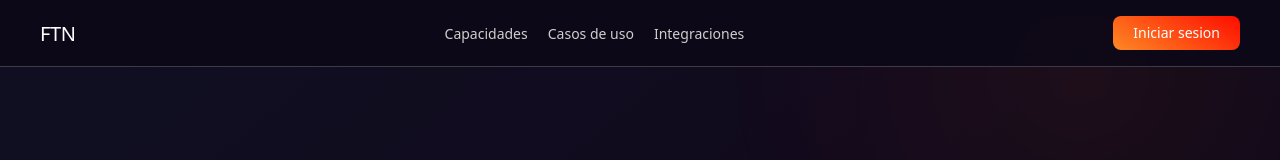
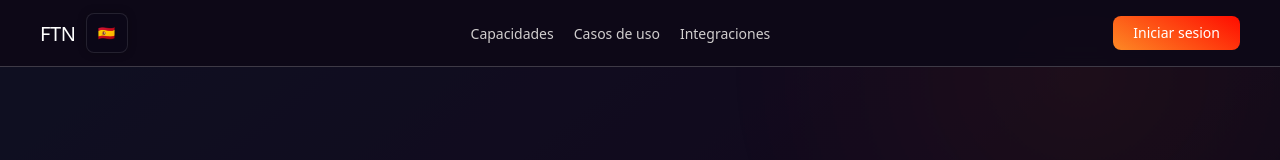
Before and after one commit to FcoTebar93/FTN, a Preact app in the folder frontend/: page / in a window 1280 px wide. Shown: the top 160 px of the page. Built offline with nearby package versions, Linux system fonts and the light colour scheme; no server answers.

Commit message:
feat(landing): Added multilingual support

```diff
--- a/frontend/src/features/landing/LandingPage.tsx
+++ b/frontend/src/features/landing/LandingPage.tsx
@@ -1,7 +1,37 @@
 import heroFtnImage from "../../../../ftn.png";
-import { useEffect } from "preact/hooks";
+import { useEffect, useState } from "preact/hooks";
 
-const capabilities = [
+type Locale = "es" | "en";
+
+const translations: Record<
+  Locale,
+  {
+    nav: { capabilities: string; useCases: string; integrations: string; login: string; switchTo: string };
+    hero: { kicker: string; title: string; body: string; alt: string };
+    capabilities: { title: string; intro: string; items: Array<{ title: string; description: string }> };
+    useCases: { labels: string[]; title: string; body: string };
+    integrations: { title: string; aria: string; items: string[] };
+    proof: Array<{ label: string; title: string; body: string }>;
+  }
+> = {
+  es: {
+    nav: {
+      capabilities: "Capacidades",
+      useCases: "Casos de uso",
+      integrations: "Integraciones",
+      login: "Iniciar sesion",
+      switchTo: "EN"
+    },
+    hero: {
+      kicker: "Workflow engine de nueva generacion",
+      title: "Automatiza procesos complejos con un motor FTN determinista y multi-worker.",
+      body: "FTN es una plataforma de orquestacion para construir flujos robustos con event sourcing, snapshots, ejecucion reproducible y un DSL diseñado para sistemas reales.",
+      alt: "FTN automatiza conecta transforma"
+    },
+    capabilities: {
+      title: "Arquitectura pensada para produccion",
+      intro: "No es solo un canvas bonito: FTN separa core, runtime e infraestructura para mantener escalabilidad y mantenibilidad a largo plazo.",
+      items: [
         {
           title: "Motor determinista con replay",
           description:
@@ -17,22 +47,112 @@ const capabilities = [
           description:
             "Persistencia append-only con snapshots periódicos para escalar lectura, rehidratación y recovery."
         }
-];
-
-const useCases = ["Onboarding híbrido", "Cobros y checkout", "Alertas y notificaciones", "Operaciones logísticas"];
-
-const integrations = [
-  "Stripe",
-  "Slack",
-  "Email",
-  "CRM",
-  "Storage",
-  "Redis",
-  "HTTP APIs",
-  "Sistemas legacy"
-];
+      ]
+    },
+    useCases: {
+      labels: ["Onboarding híbrido", "Cobros y checkout", "Alertas y notificaciones", "Operaciones logísticas"],
+      title: "Del trigger al resultado, sin caos operacional",
+      body: "Orquesta flujos de negocio con validaciones, pagos, notificaciones y acciones externas en un solo recorrido auditable. Si algo falla, puedes reintentar por actividad sin reiniciar todo el proceso."
+    },
+    integrations: {
+      title: "Integraciones listas para conectar",
+      aria: "Integraciones disponibles",
+      items: ["Stripe", "Slack", "Email", "CRM", "Storage", "Redis", "HTTP APIs", "Sistemas legacy"]
+    },
+    proof: [
+      {
+        label: "Determinismo",
+        title: "100% replayable",
+        body: "Tu estado se puede reconstruir de forma consistente para auditoria y debugging."
+      },
+      {
+        label: "Escalabilidad",
+        title: "Multi-worker nativo",
+        body: "Separa workers de workflow y actividades para distribuir carga sin romper invariantes."
+      },
+      {
+        label: "Productividad",
+        title: "DSL orientado a dominio",
+        body: "Modela procesos de negocio complejos en TypeScript con primitives claras y testeables."
+      }
+    ]
+  },
+  en: {
+    nav: {
+      capabilities: "Capabilities",
+      useCases: "Use Cases",
+      integrations: "Integrations",
+      login: "Sign in",
+      switchTo: "ES"
+    },
+    hero: {
+      kicker: "Next-generation workflow engine",
+      title: "Automate complex processes with a deterministic, multi-worker FTN engine.",
+      body: "FTN is an orchestration platform to build robust flows with event sourcing, snapshots, reproducible execution, and a DSL designed for real systems.",
+      alt: "FTN automate connect transform"
+    },
+    capabilities: {
+      title: "Architecture designed for production",
+      intro: "This is not just a pretty canvas: FTN separates core, runtime, and infrastructure to keep long-term scalability and maintainability.",
+      items: [
+        {
+          title: "Deterministic engine with replay",
+          description:
+            "Every run is rebuilt from events for full reproducibility, precise debugging, and safe multi-worker operation."
+        },
+        {
+          title: "FTN DSL for real orchestration",
+          description:
+            "Define workflows with activities, parallelism, joins, retries, waits, and signals without losing state control."
+        },
+        {
+          title: "Event sourcing + snapshots",
+          description:
+            "Append-only persistence with periodic snapshots to scale reads, rehydration, and recovery."
+        }
+      ]
+    },
+    useCases: {
+      labels: ["Hybrid onboarding", "Billing and checkout", "Alerts and notifications", "Logistics operations"],
+      title: "From trigger to outcome, without operational chaos",
+      body: "Orchestrate business flows with validations, payments, notifications, and external actions in one auditable path. If something fails, retry per activity without restarting the whole process."
+    },
+    integrations: {
+      title: "Integrations ready to connect",
+      aria: "Available integrations",
+      items: ["Stripe", "Slack", "Email", "CRM", "Storage", "Redis", "HTTP APIs", "Legacy systems"]
+    },
+    proof: [
+      {
+        label: "Determinism",
+        title: "100% replayable",
+        body: "Your state can be reconstructed consistently for auditability and debugging."
+      },
+      {
+        label: "Scalability",
+        title: "Native multi-worker",
+        body: "Split workflow and activity workers to distribute load without breaking invariants."
+      },
+      {
+        label: "Productivity",
+        title: "Domain-oriented DSL",
+        body: "Model complex business processes in TypeScript with clear, testable primitives."
+      }
+    ]
+  }
+};
 
 export function LandingPage() {
+  const [locale, setLocale] = useState<Locale>(() => {
+    const stored = typeof window !== "undefined" ? window.localStorage.getItem("ftn_locale") : null;
+    return stored === "en" ? "en" : "es";
+  });
+  const t = translations[locale];
+
+  useEffect(() => {
+    window.localStorage.setItem("ftn_locale", locale);
+  }, [locale]);
+
   useEffect(() => {
     const nodes = Array.from(document.querySelectorAll<HTMLElement>(".reveal-on-scroll"));
     if (nodes.length === 0) return;
@@ -61,17 +181,28 @@ export function LandingPage() {
     <div className="landing">
       <header className="landing-nav">
         <div className="landing-nav-inner">
+          <div className="landing-brand-wrap">
             <a className="landing-brand" href="/">
               FTN
             </a>
+            <button
+              type="button"
+              className="landing-btn landing-btn-ghost landing-lang-toggle"
+              onClick={() => setLocale((curr) => (curr === "es" ? "en" : "es"))}
+              aria-label={locale === "es" ? "Switch language to English" : "Cambiar idioma a español"}
+              title={locale === "es" ? "Switch to English" : "Cambiar a español"}
+            >
+              <span aria-hidden="true">{locale === "es" ? "🇪🇸" : "🇬🇧"}</span>
+            </button>
+          </div>
           <nav className="landing-links" aria-label="Navegacion principal">
-            <a href="#capabilities">Capacidades</a>
-            <a href="#use-cases">Casos de uso</a>
-            <a href="#integrations">Integraciones</a>
+            <a href="#capabilities">{t.nav.capabilities}</a>
+            <a href="#use-cases">{t.nav.useCases}</a>
+            <a href="#integrations">{t.nav.integrations}</a>
           </nav>
           <div className="landing-nav-actions">
             <a className="landing-btn landing-btn-primary" href="/login">
-              Iniciar sesion
+              {t.nav.login}
             </a>
           </div>
         </div>
@@ -82,19 +213,18 @@ export function LandingPage() {
           <div className="landing-container landing-hero-grid">
             <div className="landing-hero-copy">
               <p className="landing-kicker reveal-on-scroll reveal-from-left reveal-delay-1">
-                Workflow engine de nueva generacion
+                {t.hero.kicker}
               </p>
               <h1 className="reveal-on-scroll reveal-from-left reveal-delay-2">
-                Automatiza procesos complejos con un motor FTN determinista y multi-worker.
+                {t.hero.title}
               </h1>
               <p className="reveal-on-scroll reveal-from-left reveal-delay-3">
-                FTN es una plataforma de orquestacion para construir flujos robustos con event sourcing, snapshots,
-                ejecucion reproducible y un DSL diseñado para sistemas reales.
+                {t.hero.body}
               </p>
             </div>
             <div className="landing-bolt reveal-on-scroll reveal-from-right reveal-delay-0" aria-hidden="true">
               <div className="landing-hero-image-frame">
-                <img className="landing-hero-image" src={heroFtnImage} alt="FTN automatiza conecta transforma" />
+                <img className="landing-hero-image" src={heroFtnImage} alt={t.hero.alt} />
               </div>
             </div>
           </div>
@@ -102,13 +232,10 @@ export function LandingPage() {
 
         <section id="capabilities" className="landing-section reveal-on-scroll reveal-delay-1">
           <div className="landing-container">
-            <h2>Arquitectura pensada para produccion</h2>
-            <p className="landing-section-intro">
-              No es solo un canvas bonito: FTN separa core, runtime e infraestructura para mantener escalabilidad y
-              mantenibilidad a largo plazo.
-            </p>
+            <h2>{t.capabilities.title}</h2>
+            <p className="landing-section-intro">{t.capabilities.intro}</p>
             <div className="landing-card-grid">
-              {capabilities.map((item) => (
+              {t.capabilities.items.map((item) => (
                 <article key={item.title} className="landing-feature-card">
                   <h3>{item.title}</h3>
                   <p>{item.description}</p>
@@ -120,34 +247,31 @@ export function LandingPage() {
 
         <section id="use-cases" className="landing-section landing-section-panel reveal-on-scroll reveal-delay-1">
           <div className="landing-container landing-split">
-            <aside className="landing-pill-list" aria-label="Categorias de casos de uso">
-              {useCases.map((label) => (
+            <aside className="landing-pill-list" aria-label="Use case categories">
+              {t.useCases.labels.map((label) => (
                 <span key={label} className="landing-pill">
                   {label}
                 </span>
               ))}
             </aside>
             <div className="landing-panel">
-              <h2>Del trigger al resultado, sin caos operacional</h2>
-              <p>
-                Orquesta flujos de negocio con validaciones, pagos, notificaciones y acciones externas en un solo
-                recorrido auditable. Si algo falla, puedes reintentar por actividad sin reiniciar todo el proceso.
-              </p>
+              <h2>{t.useCases.title}</h2>
+              <p>{t.useCases.body}</p>
             </div>
           </div>
         </section>
 
         <section id="integrations" className="landing-section reveal-on-scroll reveal-delay-2">
           <div className="landing-container">
-            <h2>Integraciones listas para conectar</h2>
-            <div className="landing-integrations-marquee" aria-label="Integraciones disponibles">
+            <h2>{t.integrations.title}</h2>
+            <div className="landing-integrations-marquee" aria-label={t.integrations.aria}>
               <div className="landing-integrations-track">
-                {integrations.map((name) => (
+                {t.integrations.items.map((name) => (
                   <span key={`a-${name}`} className="landing-integration-chip">
                     {name}
                   </span>
                 ))}
-                {integrations.map((name) => (
+                {t.integrations.items.map((name) => (
                   <span key={`b-${name}`} className="landing-integration-chip">
                     {name}
                   </span>
@@ -159,21 +283,13 @@ export function LandingPage() {
 
         <section className="landing-section reveal-on-scroll reveal-delay-2">
           <div className="landing-container landing-proof-grid">
-            <article className="landing-proof-card">
-              <p className="landing-proof-label">Determinismo</p>
-              <strong>100% replayable</strong>
-              <p>Tu estado se puede reconstruir de forma consistente para auditoria y debugging.</p>
+            {t.proof.map((item) => (
+              <article key={item.label} className="landing-proof-card">
+                <p className="landing-proof-label">{item.label}</p>
+                <strong>{item.title}</strong>
+                <p>{item.body}</p>
               </article>
-            <article className="landing-proof-card">
-              <p className="landing-proof-label">Escalabilidad</p>
-              <strong>Multi-worker nativo</strong>
-              <p>Separa workers de workflow y actividades para distribuir carga sin romper invariantes.</p>
-            </article>
-            <article className="landing-proof-card">
-              <p className="landing-proof-label">Productividad</p>
-              <strong>DSL orientado a dominio</strong>
-              <p>Modela procesos de negocio complejos en TypeScript con primitives claras y testeables.</p>
-            </article>
+            ))}
           </div>
         </section>
       </main>
--- a/frontend/src/styles/global.css
+++ b/frontend/src/styles/global.css
@@ -1318,6 +1318,12 @@
     font-weight: 400;
   }
 
+  .landing-brand-wrap {
+    display: inline-flex;
+    align-items: center;
+    gap: 10px;
+  }
+
   .landing-links {
     display: flex;
     gap: 20px;
@@ -1336,6 +1342,16 @@
   .landing-nav-actions {
     display: flex;
     gap: 12px;
+  }
+
+  .landing-lang-toggle {
+    min-width: 40px;
+    width: 40px;
+    height: 40px;
+    padding: 0;
+    border-radius: 999px;
+    font-size: 18px;
+    line-height: 1;
   }
 
   .landing-btn {
```
Lines whose indentation alone changed are shown as unchanged.
